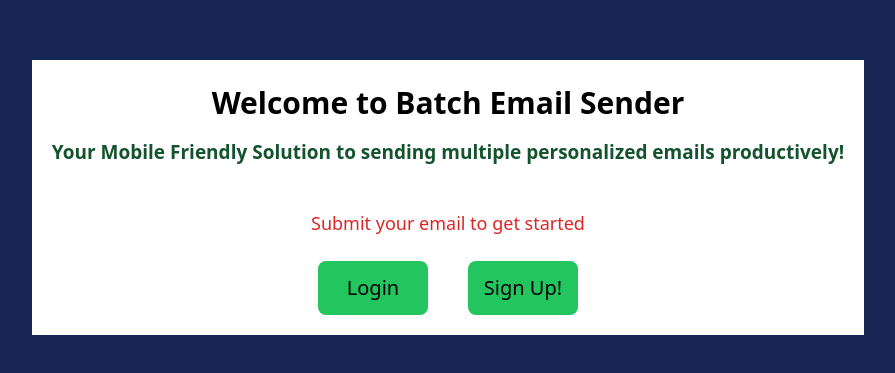
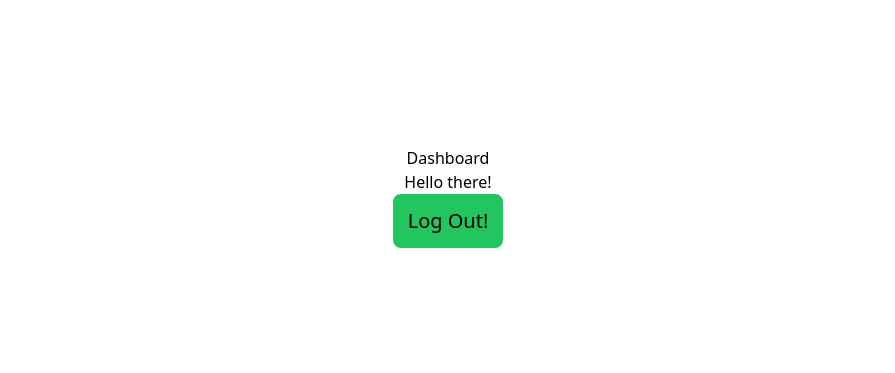
Before and after one commit to EggsyOnCode/batch-email-sender-ts, a React (Vite) app: page /dashboard in a window 1280 px wide. Shown: the part 203-576 px from the top of the page, without its empty margins (192-1087 px from the left). Built offline with nearby package versions, Linux system fonts and the light colour scheme.

Commit message:
auth0 properly setup

```diff
--- a/src/App.tsx
+++ b/src/App.tsx
@@ -1,7 +1,7 @@
-import { Routes, Route } from 'react-router-dom'
-import './App.css'
-import Welcome from './components/Welcome'
-
+import { Routes, Route } from "react-router-dom";
+import "./App.css";
+import Welcome from "./components/Welcome";
+import Dashboard from "./components/Dashboard";
 
 function App() {
   return (
@@ -9,11 +9,11 @@ function App() {
       <div>
         <Routes>
           <Route path="/" element={<Welcome />} />
+          <Route path="/dashboard" element={<Dashboard />} />
         </Routes>
-        <Welcome />
       </div>
     </>
   );
 }
 
-export default App
+export default App;
--- a/src/auth/auth0-provider-with-history.ts
+++ b/src/auth/auth0-provider-with-history.jsx
@@ -1,22 +1,21 @@
 import React from "react";
 import { useNavigate } from "react-router-dom";
 import { Auth0Provider } from "@auth0/auth0-react";
-import "dotenv/config";
 
-const Auth0ProviderWithHistory: JSX.Element<> = ({ children }) => {
-  const domain = process.env.AUTH0_DOMAIN;
-  const clientId = process.env.AUTH0_CLIENTID;
-
+const Auth0ProviderWithHistory = ({ children }) => {
   const history = useNavigate();
 
-  const onRedirectCallback = (appState?: any) => {
-    history(appState?.returnTo || window.location.pathname);
+  const onRedirectCallback = () => {
+    history("/dashboard", { replace: true });
   };
+
+  const DOMAIN = "dev-qhaa445v3rb8jumg.us.auth0.com";
+  const CLIENT = "67jcfSYC8Qnhg6E6IWbYEmCdfwxJBSKJ";
 
   return (
     <Auth0Provider
-      domain={domain}
-      clientId={clientId}
+      domain={DOMAIN}
+      clientId={CLIENT}
       redirectUri={window.location.origin}
       onRedirectCallback={onRedirectCallback}
     >
--- /dev/null
+++ b/src/components/Dashboard.tsx
@@ -0,0 +1,20 @@
+import { useAuth0 } from '@auth0/auth0-react';
+import React from 'react'
+
+const Dashboard: React.FC = () => {
+    const {logout} = useAuth0(undefined);
+  return (
+    <div>
+      Dashboard
+      <h1>Hello there!</h1>
+      <button
+        className="p-3  rounded-lg text-[20px] bg-green-500 w-[110px]"
+        onClick={() => logout()}
+      >
+        Log Out!
+      </button>
+    </div>
+  );
+}
+
+export default Dashboard
--- a/src/components/Welcome.tsx
+++ b/src/components/Welcome.tsx
@@ -1,6 +1,10 @@
 import React from "react";
+import { useAuth0 } from "@auth0/auth0-react";
 
 const Welcome: React.FC = () => {
+  const {loginWithRedirect , logout} = useAuth0(undefined);
+
+
   return (
     <div className="bg-blue-950 flex justify-center items-center fixed inset-0">
       <div className="bg-white font-adobe flex-col justify-center items-center p-5">
@@ -17,11 +21,11 @@ const Welcome: React.FC = () => {
             Submit your email to get started
           </h1>
           <div className="flex justify-center items-center mt-6">
-            <button className="p-3 mr-10 rounded-lg text-[20px] bg-green-500 w-[110px]">
+            <button className="p-3 mr-10 rounded-lg text-[20px] bg-green-500 w-[110px]" onClick={()=>loginWithRedirect()}>
               Login
             </button>
-            <button className="p-3  rounded-lg text-[20px] bg-green-500 w-[110px]">
-              Sign Up!
+            <button className="p-3  rounded-lg text-[20px] bg-green-500 w-[110px]" onClick={()=>logout()}>
+              Log Out!
             </button>
           </div>
         </section>
--- a/src/main.tsx
+++ b/src/main.tsx
@@ -1,21 +1,16 @@
-import React from 'react'
-import ReactDOM from 'react-dom/client'
-import App from './App.tsx'
-import './index.css'
-import { BrowserRouter } from 'react-router-dom'
-import { Auth0Provider } from '@auth0/auth0-react'
-import "dotenv/config";
-
+import React from "react";
+import ReactDOM from "react-dom/client";
+import App from "./App.tsx";
+import "./index.css";
+import { BrowserRouter } from "react-router-dom";
+import Auth0ProviderWithHistory from "./auth/auth0-provider-with-history.jsx";
 
 ReactDOM.createRoot(document.getElementById("root")!).render(
   <React.StrictMode>
     <BrowserRouter>
-      <Auth0Provider
-        clientId={`${process.env.AUTH0_CLIENTID}`}
-        domain={`${process.env.AUTH0_DOMAIN}`}
-      >
+      <Auth0ProviderWithHistory>
         <App />
-      </Auth0Provider>
+      </Auth0ProviderWithHistory>
     </BrowserRouter>
   </React.StrictMode>
 );
--- a/tsconfig.json
+++ b/tsconfig.json
@@ -1,6 +1,7 @@
 {
   "compilerOptions": {
     "target": "ES2020",
+    "allowJs": true,
     "useDefineForClassFields": true,
     "lib": ["ES2020", "DOM", "DOM.Iterable"],
     "module": "ESNext",
@@ -21,5 +22,6 @@
     "noFallthroughCasesInSwitch": true
   },
   "include": ["src"],
+  "exclude": ["src/constants"],
   "references": [{ "path": "./tsconfig.node.json" }]
 }
```
